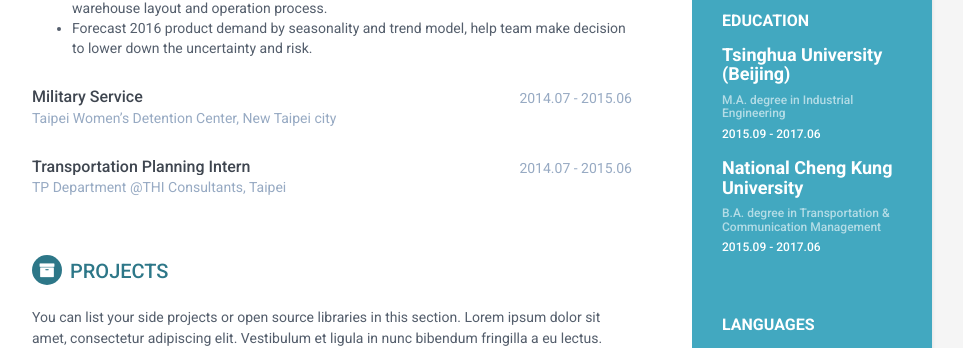
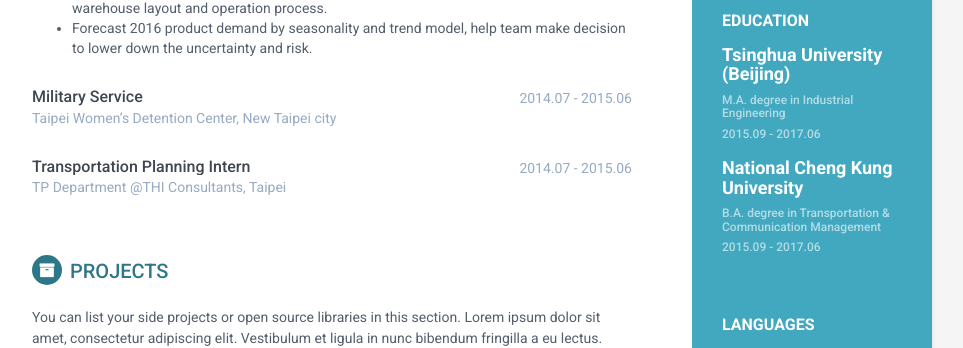
Before and after one commit to hsiangchunwang/hsiangchunwang.github.io, a Jekyll site: the page built from index.html, in a window 1280 px wide. Shown: the part 665-1013 px from the top of the page, without its empty margins (188-1151 px from the left). Built offline with Jekyll 4.4.1, drawn with Linux system fonts in a browser that asks for light colours.

Commit message:
Update styles.css

```diff
--- a/assets/css/styles.css
+++ b/assets/css/styles.css
@@ -128,6 +128,7 @@ p {
 .sidebar-wrapper .education-container .time {
   font-weight: 500;
   font-size: 12px;
+  color: rgba(255, 255, 255, 0.6);
   margin-bottom: 0px;
 }
 .sidebar-wrapper .languages-container .lang-desc {
```
